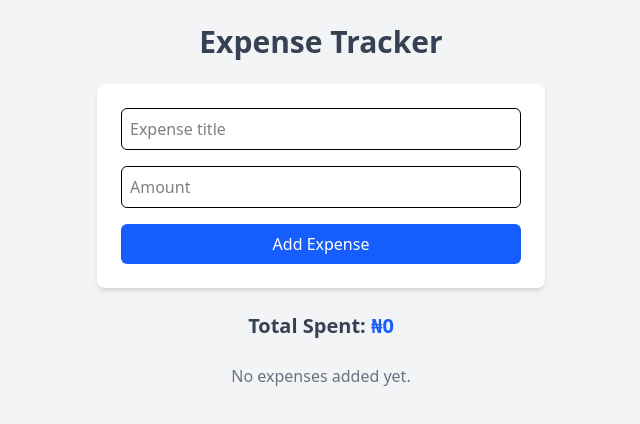
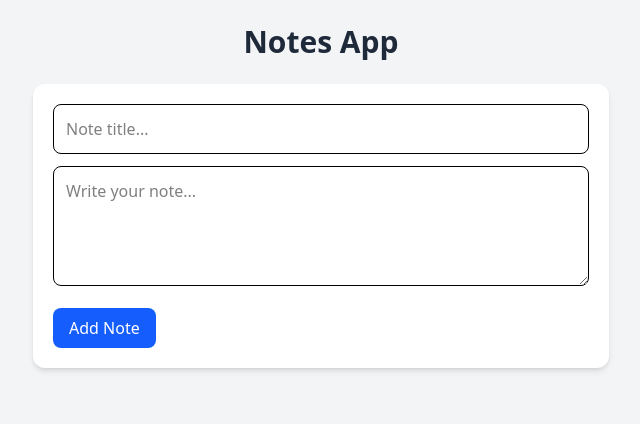
Before and after one commit to Abdulmuiz00/projectmy, a React (Vite) app: page / in a window 1280 px wide. Shown: the top 424 px of the page, without its empty margins (319-959 px from the left). Built offline with nearby package versions, Linux system fonts and the light colour scheme.

Commit message:
DAY032
Created a simple Notes App

```diff
--- a/src/App.jsx
+++ b/src/App.jsx
@@ -1,9 +1,9 @@
-import ExpenseTracker from "./ExpenseTracker";
+import Notes from "./Notes";
 
 function App() {
   return (
     <div>
-      <ExpenseTracker />
+      <Notes/>
     </div>
   );
 }
--- /dev/null
+++ b/src/Notes.jsx
@@ -0,0 +1,89 @@
+import { useState, useEffect } from "react";
+
+function NotesApp() {
+  const [notes, setNotes] = useState([]);
+  const [title, setTitle] = useState("");
+  const [text, setText] = useState("");
+
+  // Load notes on first render
+  useEffect(() => {
+    const saved = JSON.parse(localStorage.getItem("notes")) || [];
+    setNotes(saved);
+  }, []);
+
+  // Update localStorage whenever notes change
+  useEffect(() => {
+    localStorage.setItem("notes", JSON.stringify(notes));
+  }, [notes]);
+
+  const addNote = () => {
+    if (!title.trim() || !text.trim()) return;
+    const newNote = {
+      id: Date.now(),
+      title,
+      text,
+    };
+    setNotes([newNote, ...notes]);
+    setTitle("");
+    setText("");
+  };
+
+  const deleteNote = (id) => {
+    setNotes(notes.filter((note) => note.id !== id));
+  };
+
+  return (
+    <div className="min-h-screen bg-gray-100 p-6 flex flex-col items-center">
+      <h1 className="text-3xl font-bold mb-6 text-gray-800">Notes App</h1>
+
+      {/* INPUT FIELD */}
+      <div className="w-full max-w-xl bg-white p-5 shadow-md rounded-xl mb-8">
+        <input
+          type="text"
+          placeholder="Note title..."
+          className="w-full mb-3 p-3 border rounded-lg outline-none focus:ring focus:ring-blue-300"
+          value={title}
+          onChange={(e) => setTitle(e.target.value)}
+        />
+
+        <textarea
+          placeholder="Write your note..."
+          className="w-full p-3 border rounded-lg outline-none min-h-[120px] focus:ring focus:ring-blue-300"
+          value={text}
+          onChange={(e) => setText(e.target.value)}
+        />
+
+        <button
+          onClick={addNote}
+          className="mt-4 bg-blue-600 text-white px-4 py-2 rounded-lg hover:bg-blue-700 transition"
+        >
+          Add Note
+        </button>
+      </div>
+
+      {/* NOTES LIST */}
+      <div className="w-full max-w-3xl grid md:grid-cols-2 gap-4">
+        {notes.map((note) => (
+          <div
+            key={note.id}
+            className="bg-white p-5 shadow-lg rounded-xl relative border"
+          >
+            <h2 className="text-xl font-semibold text-gray-800 mb-2">
+              {note.title}
+            </h2>
+            <p className="text-gray-700">{note.text}</p>
+
+            <button
+              onClick={() => deleteNote(note.id)}
+              className="absolute top-3 right-3 text-red-500 hover:text-red-700"
+            >
+              ✕
+            </button>
+          </div>
+        ))}
+      </div>
+    </div>
+  );
+}
+
+export default NotesApp;
```
